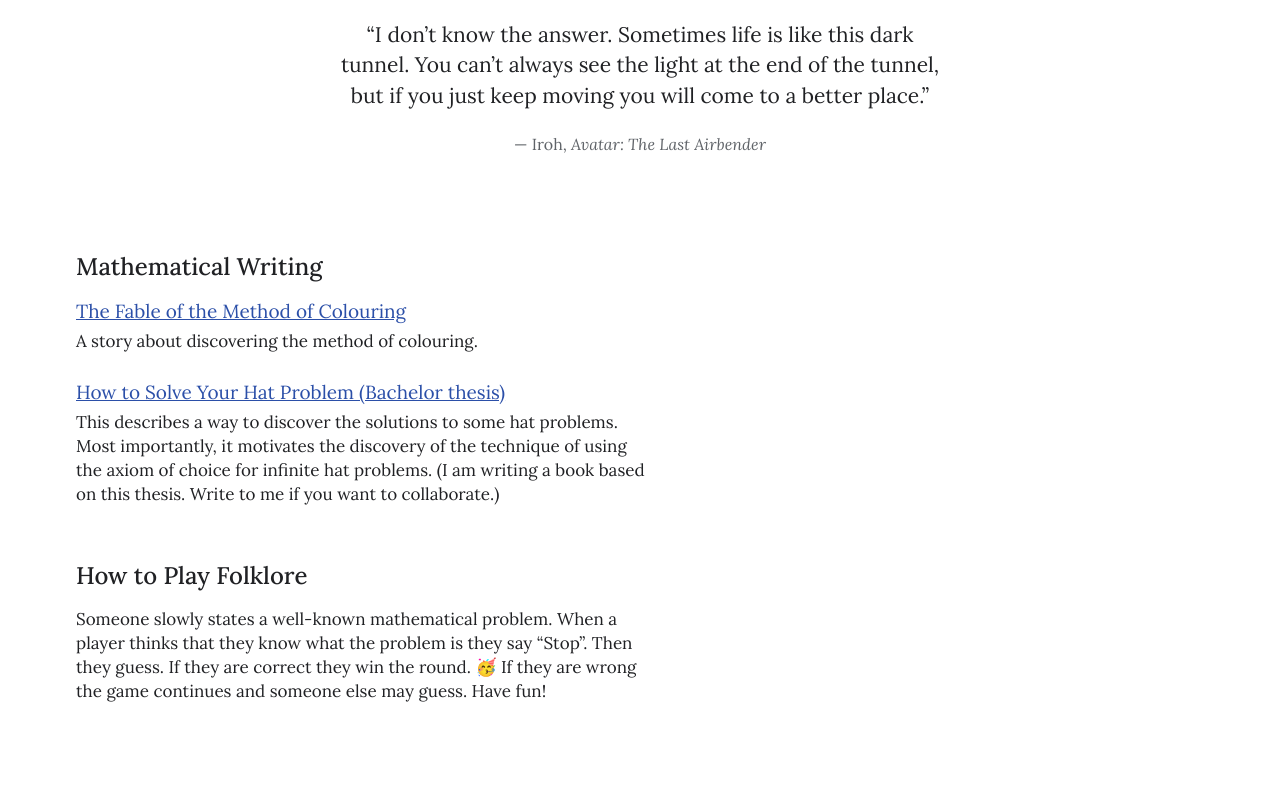
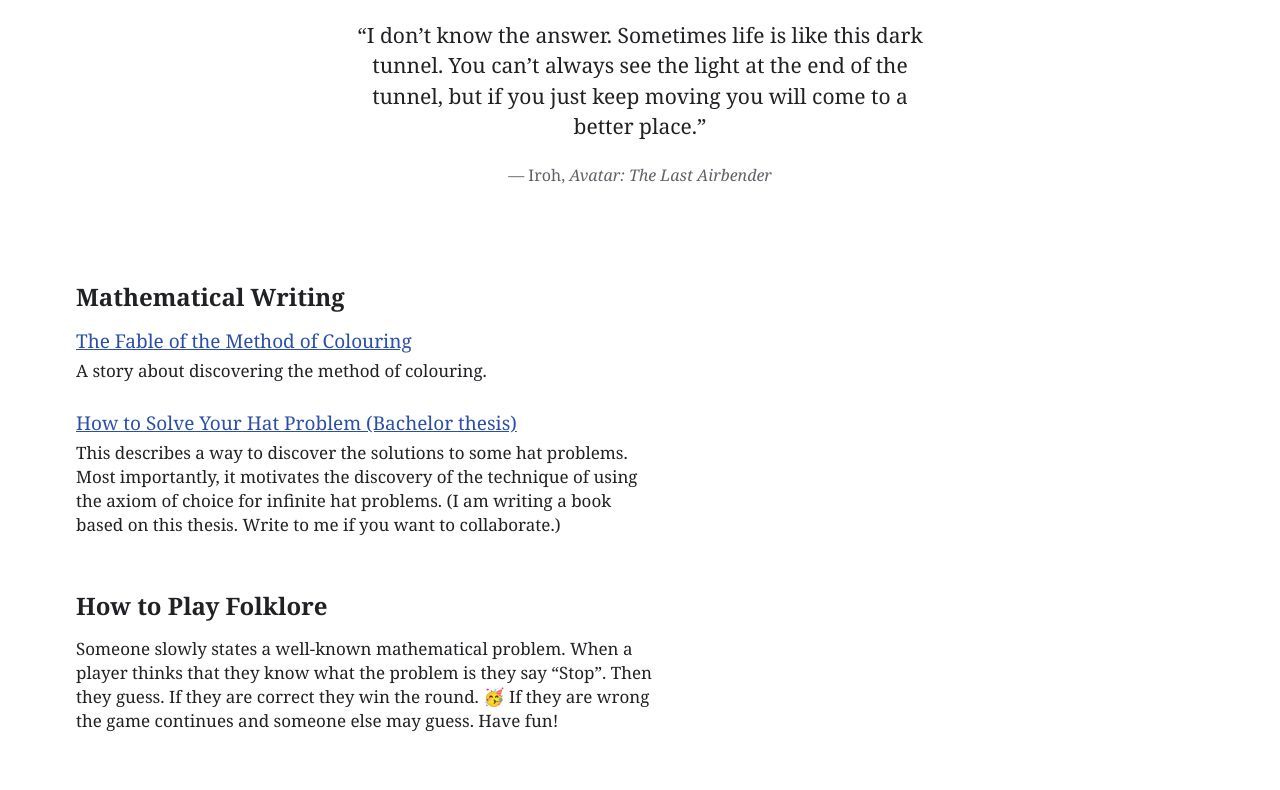
Before and after one commit to akrasael/akrasael.github.io, a plain HTML site: page mathematics.html in a window 1280 px wide. Shown: the part 196-986 px from the top of the page. Drawn offline with Linux system fonts and the light colour scheme.

Commit message:
Replace Lora with device fonts

```diff
--- a/styles.css
+++ b/styles.css
@@ -1,34 +1,7 @@
-/* Lora, served from this repository rather than Google's servers, so no
-   third party sees who visits. The two files are the unmodified variable
-   webfonts from the Lora project's own release
-   (https://github.com/cyrealtype/Lora-Cyrillic, fonts/webfonts/), kept
-   under their upstream names. Serving the Original Version rather than a
-   subset keeps clear of the SIL OFL's reserved-font-name condition, which
-   applies to modified versions. Licence: fonts/OFL.txt (SIL OFL 1.1).
-
-   Each file carries the whole weight range 400–700, so the 400 and 500
-   used below come from the same face. */
-
-@font-face {
-  font-family: "Lora";
-  font-style: normal;
-  font-weight: 400 700;
-  font-display: swap;
-  src: url("fonts/Lora[wght].woff2") format("woff2");
-}
-
-@font-face {
-  font-family: "Lora";
-  font-style: italic;
-  font-weight: 400 700;
-  font-display: swap;
-  src: url("fonts/Lora-Italic[wght].woff2") format("woff2");
-}
-
 /* Kevin Haagensen Strömberg
    Typography follows Butterick's Practical Typography — see CLAUDE.md.
    Key constraints: line spacing 120–145%, measure 45–90 characters,
-   a real typeface rather than a system default. */
+   with a serif font supplied by the visitor's device. */
 
 :root {
   --bg: #ffffff;
@@ -38,10 +11,10 @@
   --rule-hover: #e6e6e6;
   --link: #2b4fa8;          /* contrast 7.5:1 on white — AAA for body text */
 
-  /* One family, with a fallback stack that only takes over if Lora fails */
-  --serif: "Lora", Georgia, "Times New Roman", serif;
+  /* Installed fonts only: no font files, downloads or bundled licence text. */
+  --serif: Georgia, "Times New Roman", serif;
 
-  --wrap: 680px;            /* ≈78 characters at 17px — inside 45–90 */
+  --wrap: 680px;            /* reading width; font metrics vary by device */
   --gutter: 44px;
 }
 
@@ -175,7 +148,7 @@ a {
 /* Pull quote */
 .quote {
   margin: 40px auto 0;
-  max-width: 600px;         /* ≈57 characters at 21px */
+  max-width: 600px;         /* keep the quotation's lines comfortably short */
 }
 
 .quote blockquote {
@@ -233,7 +206,7 @@ a {
 .post-title {
   margin: 0 0 12px;
   font-size: 29px;
-  font-weight: 500;
+  font-weight: 700;
   line-height: 1.2;
 }
 
@@ -281,7 +254,7 @@ a {
 
 .writing h2 {
   margin: 54px 0 16px;
-  font-weight: 500;        /* weight, not a second family, for hierarchy */
+  font-weight: 700;        /* use the installed family's standard bold face */
 }
 
 .writing h2:first-child {
```
Also changed, not shown: fonts/Lora-Italic[wght].woff2 (deleted), fonts/Lora[wght].woff2 (deleted), fonts/OFL.txt (deleted), 2 other files.
